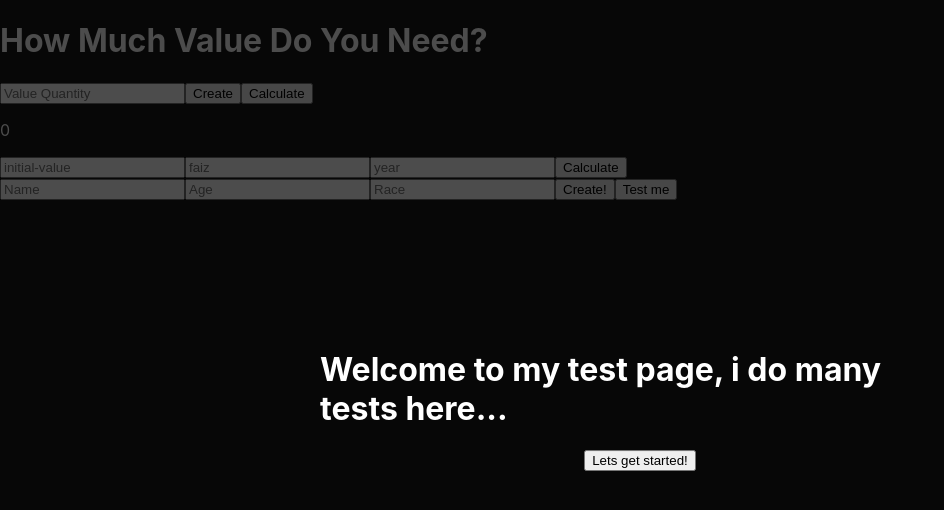
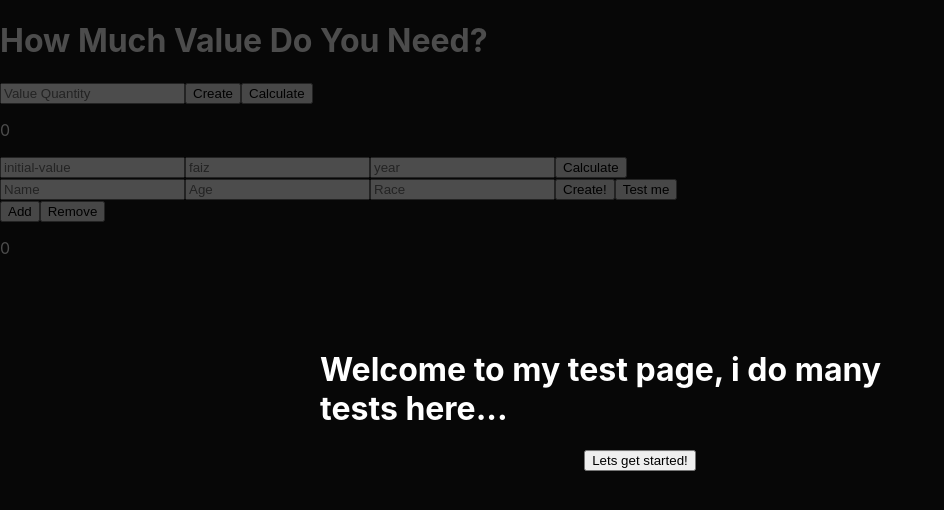
Before and after one commit to guvenfazli/To-Do-List-w-React, a React (Create React App) app in the folder theater/: page / in a window 1280 px wide. Shown: the top 510 px of the page, without its empty margins (0-944 px from the left). Built offline with nearby package versions, Linux system fonts and the light colour scheme.

Commit message:
Demo cart is done

```diff
--- a/theater/src/App.jsx
+++ b/theater/src/App.jsx
@@ -98,6 +98,8 @@ function App() {
     this.race = race;
   }
 
+
+
   const [newChar, setNewChar] = useState({
     name: '',
     age: '',
@@ -115,15 +117,39 @@ function App() {
 
   let i = 0;
 
+
   function karakterYaratAuto(){
     i++
-    let yeniChar = new karakterYarat(newChar)
+    const yeniChar = new karakterYarat(newChar)
     console.log(yeniChar)
   }
 
+  const [quant, setQuant] = useState(0)
 
-  console.log(new karakterYarat(newChar))
 
+  function addQuant(){
+    setQuant((prev) => {
+      let oldQuant = prev;
+      oldQuant += 1
+      console.log(oldQuant)
+      return oldQuant;
+      }
+    )
+  }
+
+  function removeQuant(){
+    setQuant((prev) => {
+      let oldQuant = prev;
+      if(oldQuant <= 0){
+        alert('You cant go further!')
+        return oldQuant;
+      } else {
+        oldQuant -= 1
+        return oldQuant;
+      }
+
+    })
+  }
 
   return (
     <>
@@ -162,11 +188,13 @@ function App() {
         <input type="text" placeholder='Age' onChange={(event) => getCharInfo('age', event.target.value)} />
         <input type="text" placeholder='Race' onChange={(event) => getCharInfo('race', event.target.value)} />
         <button onClick={() => new karakterYarat(newChar)}>Create!</button>
-        <button onClick={() => karakterYaratAuto()}>Test me</button>
+        <button onClick={()=> karakterYaratAuto()}>Test me</button>
       </div>
 
+      <button onClick={() => addQuant()}>Add</button>
+      <button onClick={() => removeQuant()}>Remove</button>
 
-
+      {quant >= 10 ? <p>10+</p> : <p>{quant}</p>}
 
     </>
 );
```
